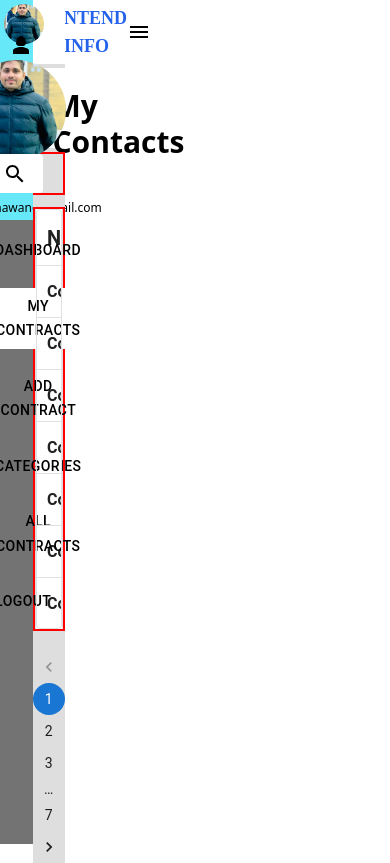
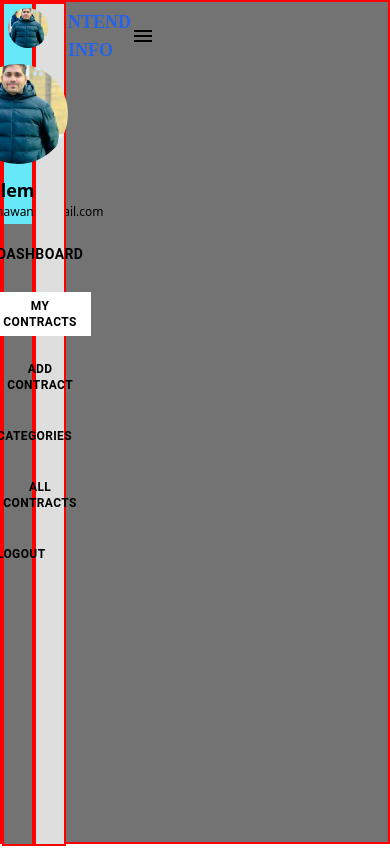
Before and after one commit to muhammad-suleman-awan/ntend-app, a React (Create React App) app: page /dashboard/Contract in a window 390 px wide. Built offline with nearby package versions, Linux system fonts and the light colour scheme.

Commit message:
Responsiveness set MD LG XL

```diff
--- a/src/Components/AppWrapper.js
+++ b/src/Components/AppWrapper.js
@@ -6,12 +6,12 @@ import { Button, IconButton } from "@mui/material";
 
 const AppWrapper = () => {
   return (
-    <div className="h-screen grid grid-cols-12   bg:sm-red-100">
-      <div className="lg:col-span-2 md:col-span-3 h-screen bg-[#737373]     ">
-        <DrawerBoard></DrawerBoard>
+    <div className="h-screen grid grid-cols-12   bg:sm-red-100 bg-[#737373] bdred">
+      <div className="lg:col-span-2 md:col-span-3 h-screen bg-[#737373]  bdred   ">
+         <DrawerBoard></DrawerBoard>
       </div>
-      <div className="lg:col-span-10  md:col-span-9 h-screen bg-[#dedede]  ">
-        <div className="flex justify-end pr-5 h-16 place-content-center bg-white 	pt-5">
+      <div className="lg:col-span-10  md:col-span-9 h-screen bg-[#dedede] bdred ">
+        {/* <div className="flex justify-end pr-5 h-16 place-content-center bg-white 	pt-5">
           <IconButton
             size="large"
             edge="start"
@@ -23,7 +23,7 @@ const AppWrapper = () => {
         </div>
         <div className="bg-[#dedede] ">
           <Outlet />
-        </div>
+        </div> */}
       </div>
     </div>
   );
--- a/src/Components/dashboard/Body_DashBoard.js
+++ b/src/Components/dashboard/Body_DashBoard.js
@@ -38,7 +38,7 @@ const BodyDashBoard = () => {
     >
       {/* {console.log(pathname)}  */}
       <HomeOutlinedIcon />
-      Dashboard
+      <span className="text:xs, font-bold">Dashboard</span>
     </Button>,
 
     <Button
@@ -59,7 +59,7 @@ const BodyDashBoard = () => {
       onClick={() => handleButtonClick("/dashboard/Contract", "two")}
     >
       <HomeOutlinedIcon></HomeOutlinedIcon>
-      MY Contracts
+      <span className="text-xs font-bold">MY Contracts</span>
     </Button>,
     <Button
       key="three"
@@ -76,7 +76,7 @@ const BodyDashBoard = () => {
       onClick={() => handleButtonClick("/dashboard/addContract", "three")}
     >
       <HomeOutlinedIcon />
-      Add Contract
+      <span className="text-xs font-bold">   Add Contract</span>
     </Button>,
     <Button
       key="four"
@@ -93,7 +93,7 @@ const BodyDashBoard = () => {
       onClick={() => handleButtonClick("/dashboard/Categories", "four")}
     >
       <HomeOutlinedIcon></HomeOutlinedIcon>
-      Categories
+      <span className="text-xs font-bold">  Categories </span>
     </Button>,
     <Button
       key="five"
@@ -111,7 +111,7 @@ const BodyDashBoard = () => {
     >
       {console.log("pathname MY All Contracts   ::   ", pathname)}
       <HomeOutlinedIcon></HomeOutlinedIcon>
-      All Contracts
+      <span className="text-xs font-bold">  All Contracts</span>
     </Button>,
     <Button
       key="three"
@@ -123,7 +123,7 @@ const BodyDashBoard = () => {
       }}
     >
       <HomeOutlinedIcon></HomeOutlinedIcon>
-      Logout
+      <span className="text-xs font-bold"> Logout</span>
     </Button>,
   ];
 
--- a/src/Components/dashboard/BoptttomRowCard.js
+++ b/src/Components/dashboard/BoptttomRowCard.js
@@ -15,7 +15,7 @@ const BoptttomRowCard = () => {
       {" "}
       <div className="  grid grid-cols-3 px-5 py-5 gap-5">
         {dataPrintBottom.map((bodyData) => (
-          <div className="bg-[#c56bcd] rounded-lg flex flex-col gap-5 pt-5 pb-5 justify-center">
+          <div className=" bg-gradient-to-r from-indigo-500 from-10% via-sky-500 via-30% to-emerald-500 to-90% rounded-lg flex flex-col gap-5 pt-5 pb-5 justify-center">
             <h1 className="flex justify-center">{bodyData.title}</h1>
             <h1 className="flex justify-center">{bodyData.body}</h1>
           </div>
--- a/src/Components/screen2/headermidle.js
+++ b/src/Components/screen2/headermidle.js
@@ -54,7 +54,7 @@ const StyledInputBase = styled(InputBase)(({ theme }) => ({
 
 export default function Mycontact() {
   return (
-    <div className=" flex justify-end pr-5 bdred">
+    <div className=" flex justify-end pr-5   ">
       <Search sx={{ width: "500px", display: "flex", justifyContent: "end" }}>
         <SearchIconWrapper>
           <SearchIcon />
--- a/src/Components/screen2/recordTable.js
+++ b/src/Components/screen2/recordTable.js
@@ -17,15 +17,12 @@ const columns = [
     field: "id",
     headerName: "Name",
     sortable: false,
-    width: 850,
-    sx: {
-      // ".css-t89xny-MuiDataGrid-columnHeaderTitle": {
-      //   fontWeight: "bold",
-      // },
-    },
     //  fontWeight:"bolder",
-    headerClassName:
-      "flex justify-center tableContacts font-bold	 color-red-400", // Apply Tailwind classes
+    minWidth: 200,
+    width: 350,
+    maxWidth: 600,
+
+    headerClassName: "flex tableContacts font-bold	 color-red-400   	min-w-full	", // Apply Tailwind classes
     // headerStyle: { backgroundColor: "red", color: "white" }, // Apply inline styles
     renderCell: (params) => {
       return (
@@ -37,7 +34,10 @@ const columns = [
     field: "firstName",
     headerName: "Date",
     headerClassName: "tableContacts",
-    width: 150,
+
+    minWidth: 100,
+    width: 400,
+    maxWidth: 600,
     sortable: false,
     renderCell: (params) => {
       return <span>1/11/2202</span>;
@@ -48,7 +48,10 @@ const columns = [
     headerClassName: "tableContacts",
 
     headerName: "Detail",
-    width: 150,
+
+    minWidth: 100,
+    width: 400,
+    maxWidth: 600,
     sortable: false,
     renderCell: (params) => {
       return (
@@ -81,7 +84,9 @@ const columns = [
     headerName: "Publish",
     headerClassName: "tableContacts",
 
-    width: 150,
+    minWidth: 300,
+    width: 400,
+    maxWidth: 600,
     sortable: false,
     renderCell: (params) => {
       return <Checkbox color="default" />;
@@ -118,9 +123,8 @@ const rows = [
 
 export default function RecordTabledashboard() {
   return (
-    <div className=" ">
-      <div className="flex justify-center mt-3 tableOverflow bdred">
-        <div style={{ height: 420, width: "90%" }} className="bg-white   ">
+    <div className=" mx-auto mt-3    px-10    w-full">
+      <div className="flex w-full h-96	 max-h-screen min-h-full	  bg-white   overflow-auto px-10   ">
         <DataGrid
           rows={rows}
           columns={columns}
@@ -128,17 +132,12 @@ export default function RecordTabledashboard() {
           hideFooterPagination
           pagination={false}
           hideFooter
+          className="flex overflow-auto 	  "
         />
       </div>
-      </div>
 
-      <Stack spacing={8} className="flex justify-center mt-5">
-        <Pagination
-          count={7}
-          siblingCount={0}
-          color="primary"
-          className="flex justify-center"
-        />
+      <Stack spacing={8} className="flex items-center mt-5 mx-10 ">
+        <Pagination count={7} siblingCount={0} color="primary" />
       </Stack>
     </div>
   );
--- a/src/Components/screen2/screen2Index.js
+++ b/src/Components/screen2/screen2Index.js
@@ -6,11 +6,11 @@ import RecordTabledashboard from "./recordTable";
 
 const Screen2Index = () => {
   return (
-    <div className="flex flex-col ">
+    <div className="col-span-10 flex flex-col ">
       <div className="bg-white mt-1  h-20 flex justify-start pt-5 pl-5 mb-1   ">
         <span className="text-3xl font-bold	">My Contacts</span>
       </div>
-      <div className="flex flex-col ">
+      <div className="flex flex-col  ">
         <Mycontact></Mycontact>
         <RecordTabledashboard></RecordTabledashboard>
       </div>
--- a/src/Components/screen5/allcontractTable.js
+++ b/src/Components/screen5/allcontractTable.js
@@ -17,16 +17,16 @@ const columns = [
     field: "id",
     headerName: "Name",
     sortable: false,
-    width: 700,
-
+    // width:300,
+    maxWidth: 1250,
+    minWidth: 250,
     sx: {
       // ".css-t89xny-MuiDataGrid-columnHeaderTitle": {
       //   fontWeight: "bold",
       // },
     },
     //  fontWeight:"bolder",
-    headerClassName:
-      "flex justify-center tableContacts font-bold	 color-red-400", // Apply Tailwind classes
+    headerClassName: "flex justify-center tableContacts font-bold", // Apply Tailwind classes
     // headerStyle: { backgroundColor: "red", color: "white" }, // Apply inline styles
     renderCell: (params) => {
       return (
@@ -37,8 +37,9 @@ const columns = [
   {
     field: "firstName",
     headerName: "Date",
+    width:300,
+    maxWidth:400,
     headerClassName: "tableContacts",
-    width: 500,
     sortable: false,
     renderCell: (params) => {
       return <span>1/11/2202</span>;
@@ -49,7 +50,6 @@ const columns = [
     headerClassName: "tableContacts",
 
     headerName: " Detail",
-    width: 150,
     sortable: false,
     renderCell: (params) => {
       return (
@@ -70,8 +70,7 @@ const columns = [
                 title:
                   "font-bold	 mb-4 text-left border-b-2 border-black p-0 pl-5 pt-5 m-0", // Apply Tailwind classes to the title
                 confirmButton: "bg-blue-500 text-white px-8 py-2 rounded-full", // Apply Tailwind classes to the confirm button
-
-               },
+              },
             })
           }
         >
@@ -102,8 +101,8 @@ const rows = [
 export default function ContractDetail() {
   return (
     <div>
-      <div className="flex justify-center mt-3 tableOverflow">
-        <div style={{ height: 420, width: "90%" }} className="bg-white">
+      <div className="flex justify-center mt-3  mx-10  overflow-auto">
+        <div className="bg-white w-full h-96    overflow-auto px-10 flex ">
           <DataGrid
             rows={rows}
             columns={columns}
--- a/src/Components/screen5/screen5Index.js
+++ b/src/Components/screen5/screen5Index.js
@@ -15,7 +15,7 @@ const IndexScreen5 = () => {
       <div className="bg-white mt-1 h-16 flex  justify-between pt-5 pl-5 pr-5 mb-1">
         <span className="text-3xl font-bold	">All Contracts</span>
       </div>
-      <div>
+      <div className="">
         <Mycontact></Mycontact>
         <ContractDetail></ContractDetail>
       </div>
```
Lines whose indentation alone changed are shown as unchanged.
